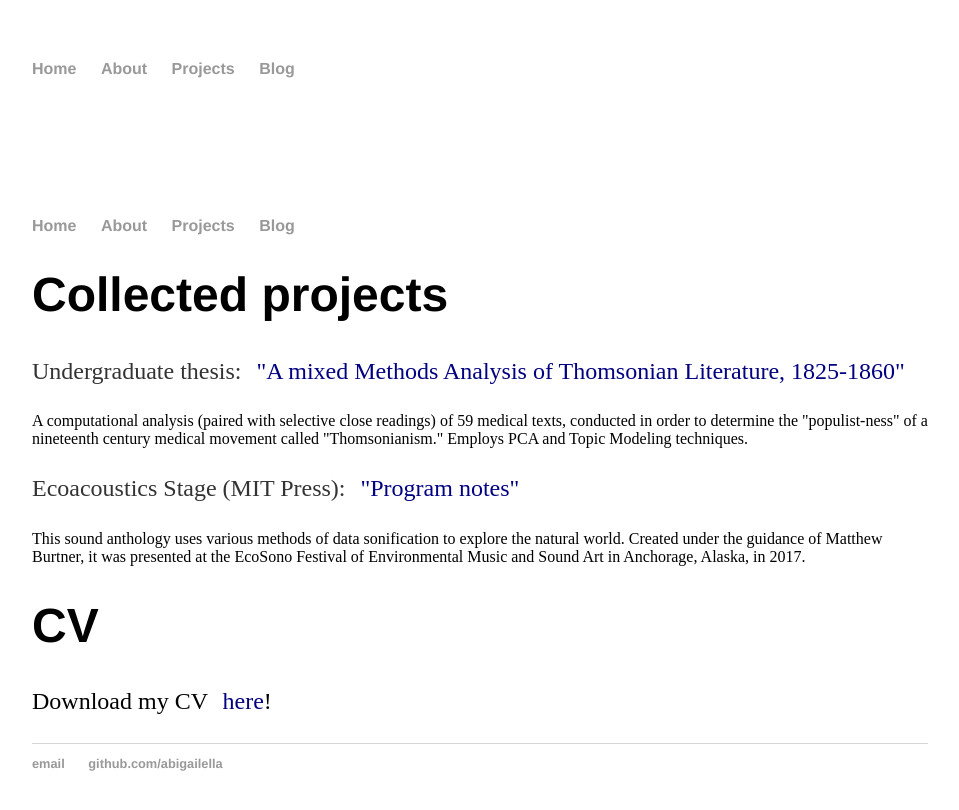
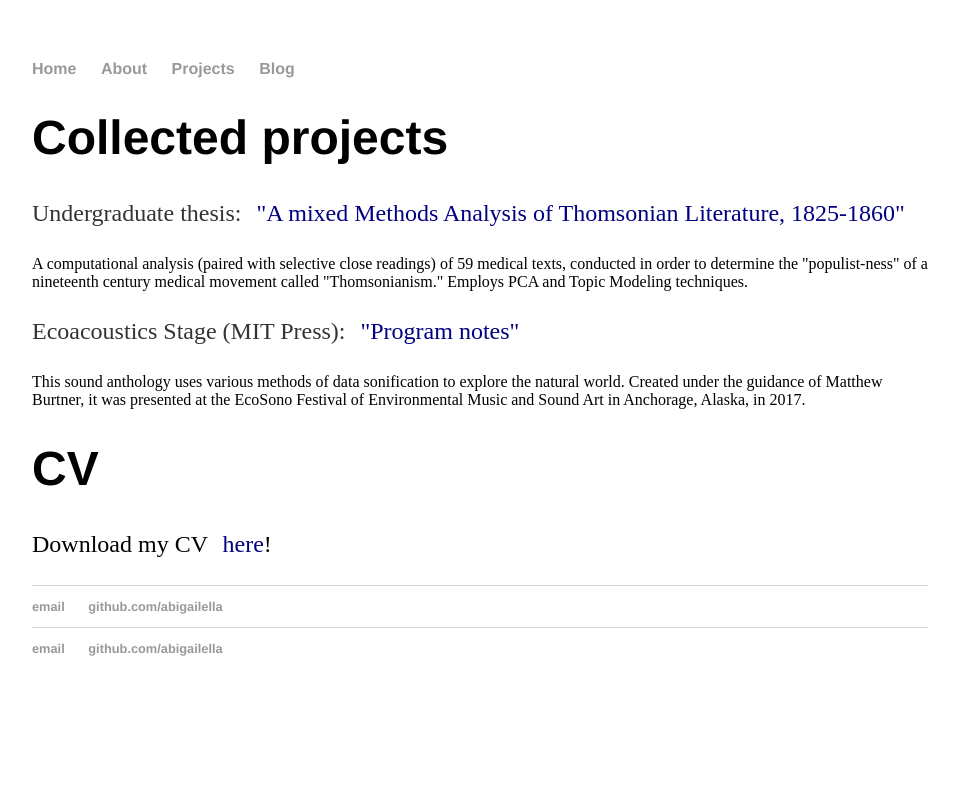
Before and after one commit to abigailella/abigailella.github.io, a Jekyll site: the page built from projects.html, in a window 1280 px wide. Shown: the top 810 px of the page, without its empty margins (160-1119 px from the left). Built offline with Jekyll 4.4.1, drawn with Linux system fonts in a browser that asks for light colours.

Commit message:
Update projects.html

```diff
--- a/projects.html
+++ b/projects.html
@@ -1,33 +1,7 @@
-<!DOCTYPE html>
-	<html>
-		<head>
-			<title>Abigail E. Johnson</title>
-			<!-- link to main stylesheet -->
-			<link rel="stylesheet" type="text/css" href="/css/main.css">
-		</head>
-		<body>
-			<nav>
-	    		<ul>
-	        		<li><a href="/">Home</a></li>
-		        	<li><a href="/about">About</a></li>
-	        		<li><a href="/projects">Projects</a></li>
-	        		<li><a href="/blog">Blog</a></li>
-	    		</ul>
-			</nav>
-			<div class="container">
-
-			<html>
-<head>
-<p>&nbsp;</p>
-<p>&nbsp;</p>
-<nav>
-<ul>
-<li><a href="/">Home</a></li>
-<li><a href="/about">About</a></li>
-<li><a href="/projects">Projects</a></li>
-<li><a href="/blog">Blog</a></li>
-</ul>
-</nav>
+---
+layout: default
+title: Abigail E. Johnson
+---
 <div class="container">
 <div class="blurb">
 <h1>Collected projects</h1>
```
